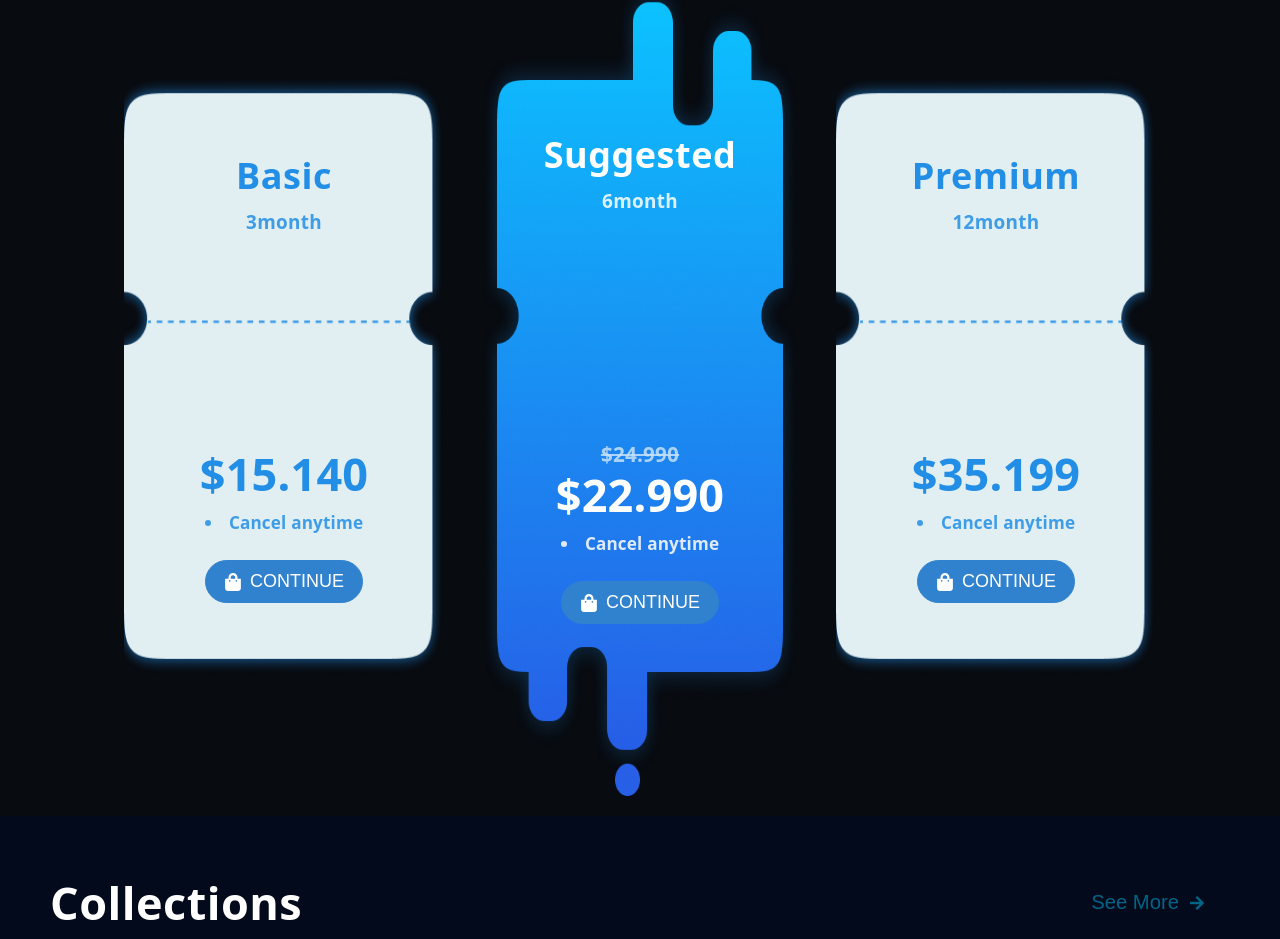
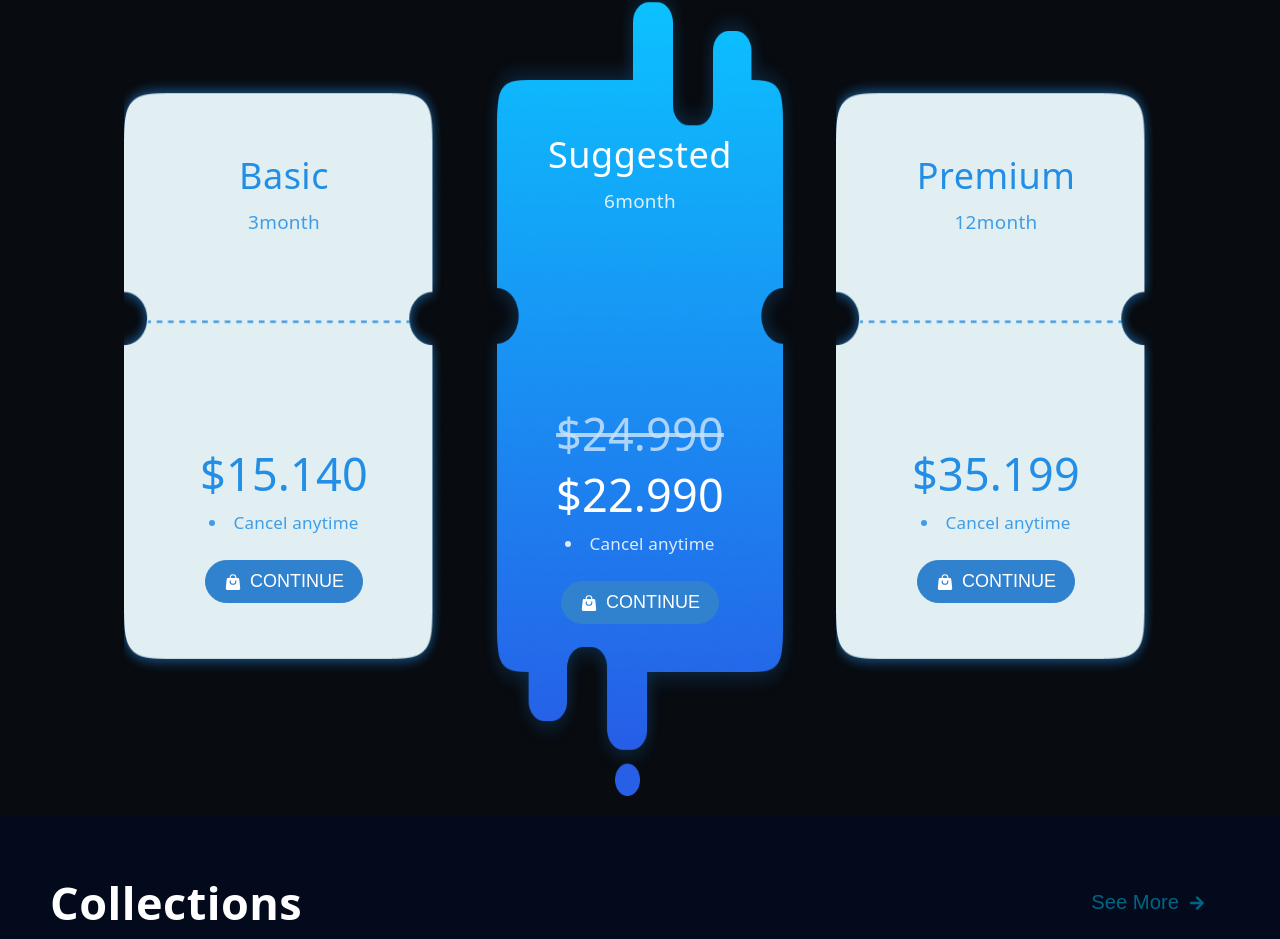
Before and after one commit to Umwizer/movie-series-website, a React (Vite) app: page / in a window 1280 px wide. Shown: the part 3271-4210 px from the top of the page. Built offline with nearby package versions, Linux system fonts and the light colour scheme.

Commit message:
pricing feature

```diff
--- a/src/components/pricing/index.tsx
+++ b/src/components/pricing/index.tsx
@@ -2,7 +2,7 @@ import styled from 'styled-components';
 import pricing_b from "../../assets/images/pricing/pricing-b.png";
 import pricing_sug from "../../assets/images/pricing/pricing-sug.png";
 import { Button } from '../ui/button';
-import { FaShoppingBag } from 'react-icons/fa';
+import { HiShoppingBag } from "react-icons/hi2";
 
 export const Pricing = () => {
     return (
@@ -37,7 +37,7 @@ export const Pricing = () => {
                                 variant="info"
                                 activeColor="#228ee5"
                                 onClick={() => console.log("Selected Basic")}
-                                leftIcon={<FaShoppingBag size={18} />}
+                                leftIcon={<HiShoppingBag size={18} />}
                             />
                         </ButtonWrapper>
                     </CardContent>
@@ -72,13 +72,12 @@ export const Pricing = () => {
                                 variant={'info'}
                                 activeColor="#ffffff"
                                 onClick={() => console.log("Selected Suggested")}
-                                leftIcon={<FaShoppingBag size={18} />}
+                                leftIcon={<HiShoppingBag size={18} />}
                             />
                         </ButtonWrapper>
                     </CardContent>
                 </PricingCard>
 
-                {/* ---------- PREMIUM ---------- */}
                 <PricingCard>
                     <CardImage src={pricing_b} alt=""  $suggested={false}/>
                     <CardContent>
@@ -106,7 +105,7 @@ export const Pricing = () => {
                                 variant="info"
                                 activeColor="#228ee5"
                                 onClick={() => console.log("Selected Premium")}
-                                leftIcon={<FaShoppingBag size={18} />}
+                                leftIcon={<HiShoppingBag size={18} />}
                             />
                         </ButtonWrapper>
                     </CardContent>
@@ -144,7 +143,6 @@ const PricingCard = styled.div`
     height: auto;
     border-radius: 24px;
     cursor: pointer;
-    // box-shadow: 0 10px 30px rgba(0, 0, 0, 0.4);
     transition: transform 0.35s cubic-bezier(0.165, 0.84, 0.44, 1), box-shadow 0.35s ease;
 
     &:hover {
@@ -186,7 +184,7 @@ const HeaderBlock = styled.div<{ $suggested?: boolean }>`
 const CategoryTitle = styled.h2<{ $color: string}>`
     color: ${props => props.$color};
     font-size: 2rem;
-    font-weight: 800;
+    font-weight: 500;
     margin: 0;
     letter-spacing: 0.5px;
     white-space: nowrap;
@@ -195,7 +193,7 @@ const CategoryTitle = styled.h2<{ $color: string}>`
 const DurationText = styled.div<{ $color: string }>`
     color: ${props => props.$color};
     font-size: 1.05rem;
-    font-weight: 600;
+    font-weight: 300;
     letter-spacing: 0.3px;
     padding-top: 16px;
 `;
@@ -233,16 +231,17 @@ const CostContainer = styled.div`
 const CostText = styled.div<{ $color: string }>`
     color: ${props => props.$color};
     font-size: 2.5rem;
-    font-weight: 900;
+    font-weight: 500;
     line-height: 1.1;
     white-space: nowrap;
 `;
 
 const OriginalCost = styled.div<{ $color: string }>`
     color: ${props => props.$color};
-    font-size: 1.15rem;
+    padding-bottom: 20px;
+    font-size: 2.5rem;
     text-decoration: line-through;
-    font-weight: 700;
+    font-weight: 500;
     opacity: 0.75;
     white-space: nowrap;
 `;
@@ -250,7 +249,7 @@ const OriginalCost = styled.div<{ $color: string }>`
 const FeatureNote = styled.div<{ $color: string }>`
     color: ${props => props.$color};
     font-size: 0.95rem;
-    font-weight: 600;
+    font-weight: 300;
     margin-top: 4px;
     list-style-position: inside;
 `;
```
